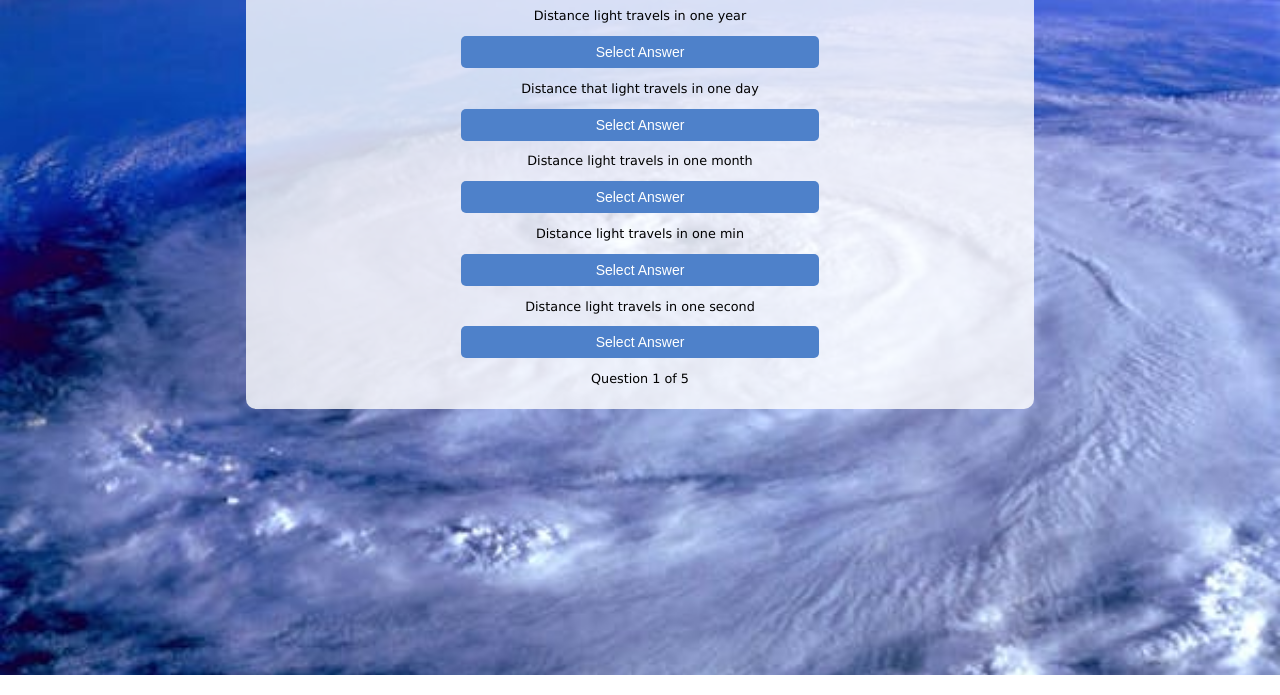
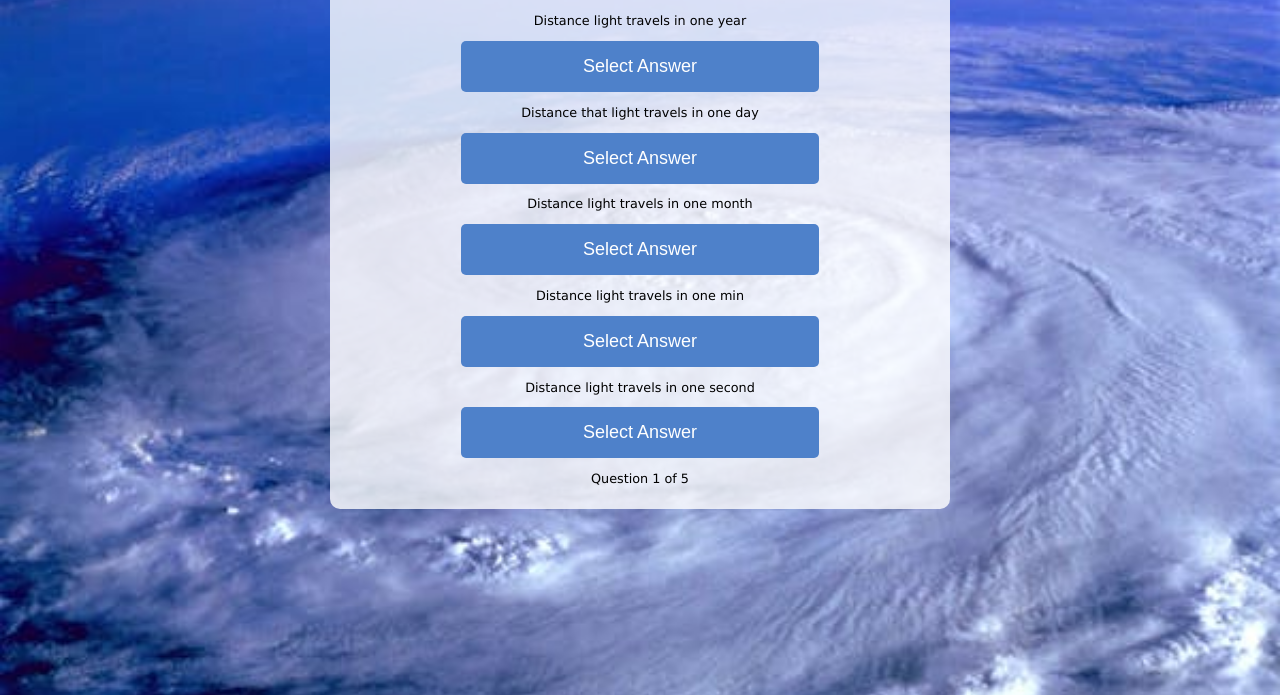
Before and after one commit to JuliDell/Spacequiz, a plain HTML site: page index.html in a window 1280 px wide. Shown: the part 165-860 px from the top of the page. Drawn offline with Linux system fonts and the light colour scheme; a web font is replaced by a local one.

Commit message:
make responsive for large devices

```diff
--- a/assets/css/style.css
+++ b/assets/css/style.css
@@ -21,7 +21,7 @@ body {
 }
 
 .position {
-    margin-top: 50px;
+    margin-top: 10px;
 }
 
 .btn-default {
@@ -56,8 +56,7 @@ h1, h2, h3 {
     }
 
     .container {
-    padding: 5px 5px 5px 5px;
-    margin-top: 40px;
+    margin-top: 50px;
     width: 60%;
     display: flex;
     align-items: center;
@@ -70,19 +69,21 @@ h1, h2, h3 {
     padding: 6px;
     }
     }
-    @media (min-width: 600px) {
+
+    @media (min-width: 700px) {
         .container {
-    max-width: 90%;
-    padding: 10px;
+        padding: 10px 10px 10px 10px;
+        margin-top: 60px;
+        margin-bottom: 5px;
         }
 
         .btn-default {
-    font-size: 14px;
-    padding: 8px;
+            font-size: 18px;
+            padding: 15px;
         }
 
         .position {
-     margin-top: 20px;
+            margin-top: 5px;
         }
 
         footer {
```
Lines whose indentation alone changed are shown as unchanged.
